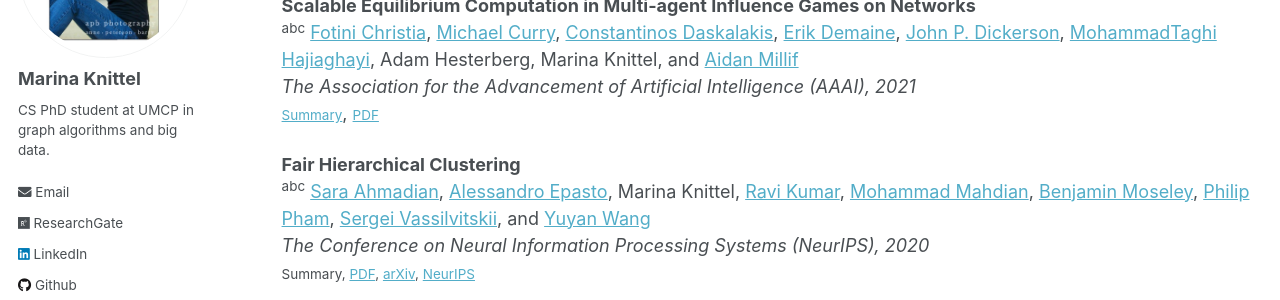
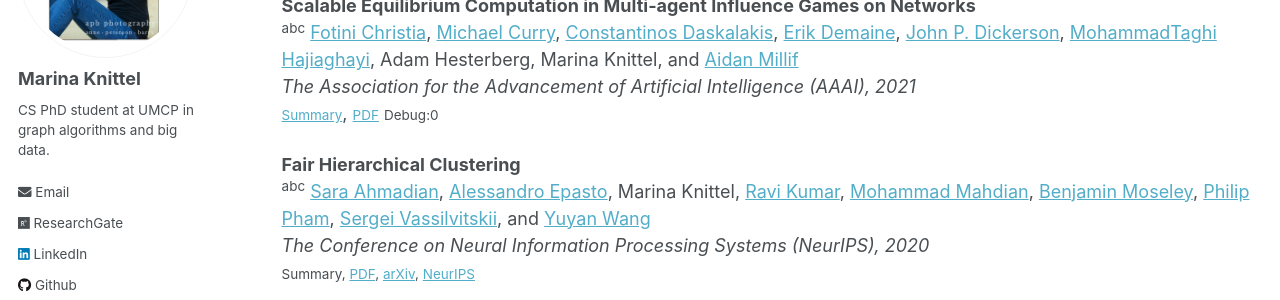
Before and after one commit to mknittel/mknittel.github.io, a Jekyll site: the page built from _pages/publications.md, in a window 1280 px wide and 900 px high, scrolled down 476 px. Shown: the part 153-453 px from the top of the window. Built offline with Jekyll 4.4.1, drawn with Linux system fonts in a browser that asks for light colours.

Commit message:
Added debug bit

```diff
--- a/_pages/publications.md
+++ b/_pages/publications.md
@@ -25,6 +25,7 @@ Marina Knittel, Samuel Dooley, and [John P. Dickerson](http://jpdickerson.com/)<
 <sup>abc</sup> [Fotini Christia](http://fotini.mit.edu/), [Michael Curry](http://www.cs.umd.edu/~curry/), [Constantinos Daskalakis](http://people.csail.mit.edu/costis/), [Erik Demaine](http://erikdemaine.org/), [John P. Dickerson](http://jpdickerson.com/), [MohammadTaghi Hajiaghayi](https://www.cs.umd.edu/~hajiagha/), Adam Hesterberg, Marina Knittel, and [Aidan Millif](https://www.aidanmilliff.com/)<br/>
 *The Association for the Advancement of Artificial Intelligence (AAAI), 2021*<br/>
 <a onclick="toggleText('AAAI21')"><small>Summary</small></a>, <small>[PDF](https://mknittel.github.io/files/Christia_et_al_AAAI_2021.pdf)</small> <small class="summary AAAI21"></small>
+<small>Debug:0</small>
 
 **Fair Hierarchical Clustering**<br/>
 <sup>abc</sup> [Sara Ahmadian](https://research.google/people/106920/), [Alessandro Epasto](https://epasto.org/), Marina Knittel, [Ravi Kumar](https://sites.google.com/site/ravik53/), [Mohammad Mahdian](https://research.google/people/MohammadMahdian/), [Benjamin Moseley](http://www.andrew.cmu.edu/user/moseleyb/), [Philip Pham](https://research.google/people/PhilipPham/), [Sergei Vassilvitskii](http://theory.stanford.edu/~sergei/), and [Yuyan Wang](wang-yuyan.github.io)<br/>
```
